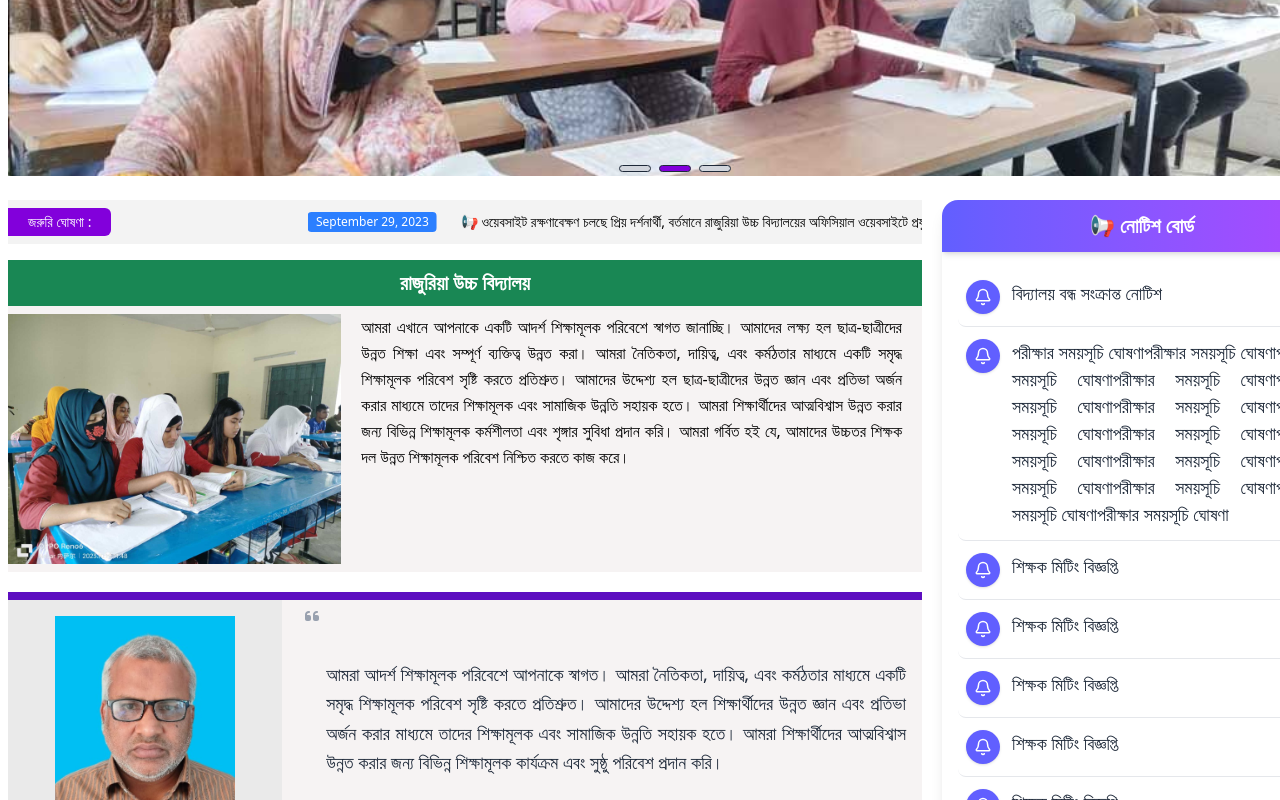
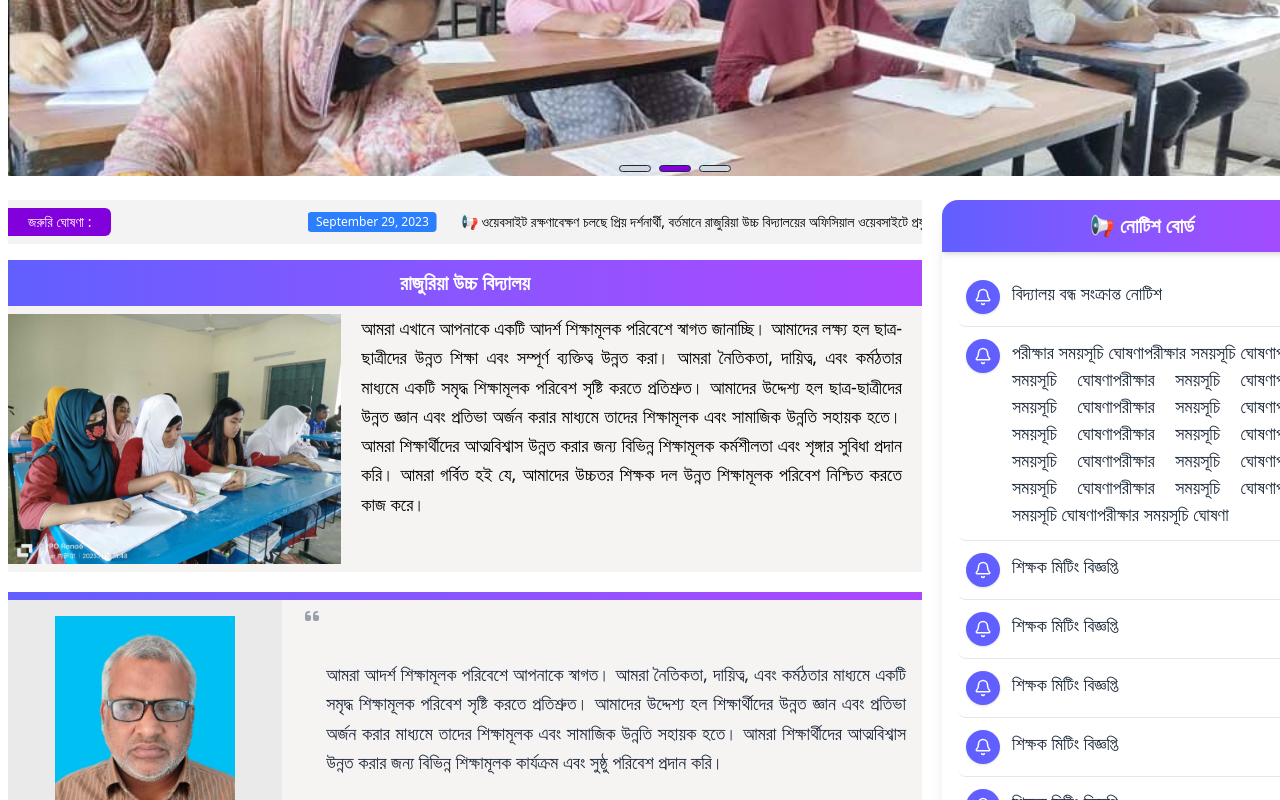
Before and after one commit to devsabbir-cse/Rajuria-High-School, a Next.js app: page / in a window 1280 px wide. Shown: the part 456-1256 px from the top of the page. Built offline with nearby package versions, Linux system fonts and the light colour scheme.

Commit message:
new update

```diff
--- a/src/app/components/About_School.jsx
+++ b/src/app/components/About_School.jsx
@@ -3,12 +3,12 @@ import React from 'react'
 const About_School = () => {
   return (
     <div className='bg-[#f6f3f3] mt-2'>
-      <p className='bg-[#198754] text-center font-semibold text-white text-[20px] py-2'>
+      <p className='bg-gradient-to-r from-indigo-500 to-purple-500  text-center font-bold text-white text-[20px] py-2'>
         রাজুরিয়া উচ্চ বিদ্যালয়
       </p>
       <div className='flex py-2'>
         <img className='w-[350px] h-[250px]' src="/homepage/img1.jpg" alt="" />
-        <p className='text-[16px] text-black text-justify leading-relaxed px-5'>
+        <p className='text-[18px] text-black text-justify leading-relaxed px-5'>
           আমরা এখানে আপনাকে একটি আদর্শ শিক্ষামূলক পরিবেশে স্বাগত জানাচ্ছি। আমাদের লক্ষ্য হল ছাত্র-ছাত্রীদের উন্নত শিক্ষা এবং সম্পূর্ণ ব্যক্তিত্ব উন্নত করা। আমরা নৈতিকতা, দায়িত্ব, এবং কর্মঠতার মাধ্যমে একটি সমৃদ্ধ শিক্ষামূলক পরিবেশ সৃষ্টি করতে প্রতিশ্রুত। আমাদের উদ্দেশ্য হল ছাত্র-ছাত্রীদের উন্নত জ্ঞান এবং প্রতিভা অর্জন করার মাধ্যমে তাদের শিক্ষামূলক এবং সামাজিক উন্নতি সহায়ক হতে। আমরা শিক্ষার্থীদের আত্মবিশ্বাস উন্নত করার জন্য বিভিন্ন শিক্ষামূলক কর্মশীলতা এবং শৃঙ্গার সুবিধা প্রদান করি। আমরা গর্বিত হই যে, আমাদের উচ্চতর শিক্ষক দল উন্নত শিক্ষামূলক পরিবেশ নিশ্চিত করতে কাজ করে।
         </p>
       </div>
--- a/src/app/components/HeadMasterQuota.jsx
+++ b/src/app/components/HeadMasterQuota.jsx
@@ -6,7 +6,7 @@ import { faQuoteLeft } from '@fortawesome/free-solid-svg-icons';
 const HeadMasterQuota = () => {
   return (
     <div>
-        <div className='mt-5 bg-violet-800 w-full h-[8px]'></div>
+        <div className='mt-5 bg-gradient-to-r from-indigo-500 to-purple-500 w-full h-[8px]'></div>
         <div className="w-full flex flex-col md:flex-row bg-[#f6f3f3]">
 
 
```
